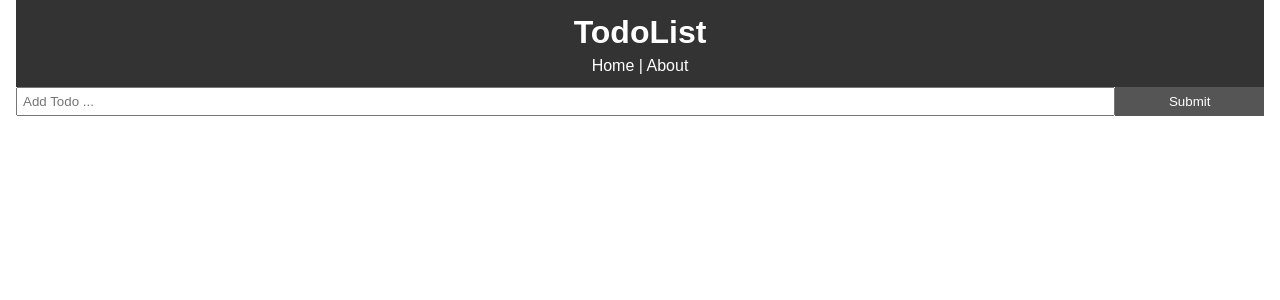
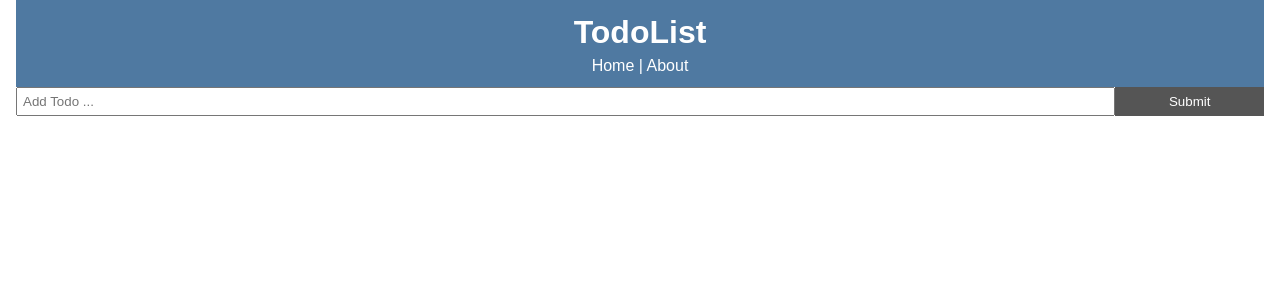
Before and after one commit to danieljhawn/react-thing, a React (Create React App) app: page / in a window 1280 px wide. Shown: the top 300 px of the page. Built offline with nearby package versions, Linux system fonts and the light colour scheme; no server answers.

Commit message:
testing deployment change

```diff
--- a/src/components/layout/header.js
+++ b/src/components/layout/header.js
@@ -10,7 +10,7 @@ function Header() {
 }
 
 const headerStyle = {
-    background: '#333',
+    background: '#4f79a1',
     color: '#fff',
     textAlign: 'center',
     padding: '10px'
```
